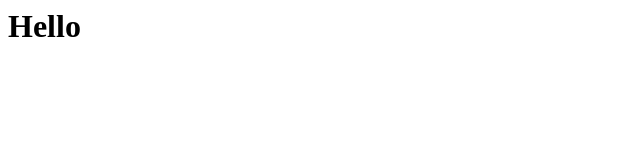
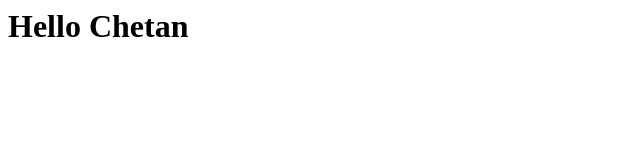
Before and after one commit to Chetanby/cicd-testing, a plain HTML site: page index.html in a window 1280 px wide. Shown: the whole page, without its empty margins (0-640 px from the left). Drawn offline with Linux system fonts and the light colour scheme.

Commit message:
Update index.html

```diff
--- a/index.html
+++ b/index.html
@@ -1 +1 @@
-<h1>Hello</h1>
+<h1>Hello Chetan</h1>
```
